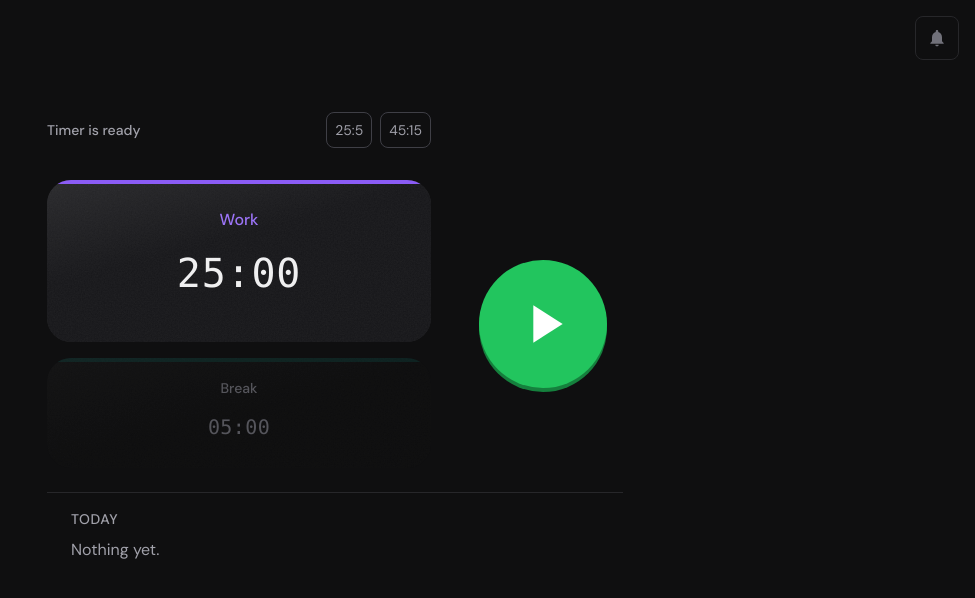
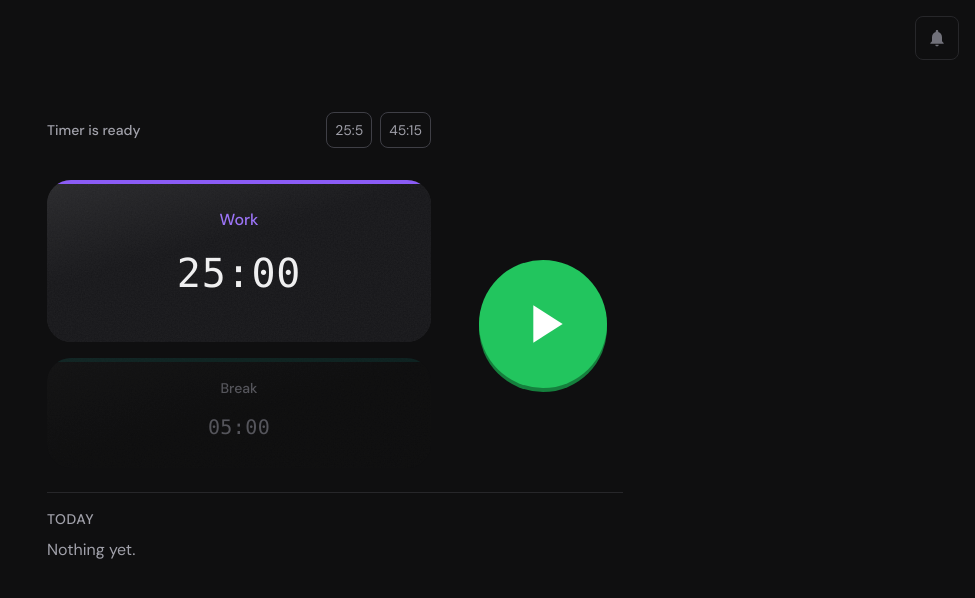
Before and after one commit to corix/pomodoro, a website built with Vite: page index.html in a window 1280 px wide. Shown: the whole page, without its empty margins (305-1280 px from the left). Built offline with nearby package versions, Linux system fonts and the light colour scheme.

Commit message:
Update padding for day log section to prevent clipping of delete button

```diff
--- a/src/style.css
+++ b/src/style.css
@@ -242,7 +242,7 @@ body {
 
 .timer-viewport > .day-log {
   flex-shrink: 0;
-  padding-left: 1.5rem; /* room for delete (x) button so it isn’t clipped */
+  padding-left: 0; /* room for delete (x) button so it isn’t clipped */
 }
 
 
```
